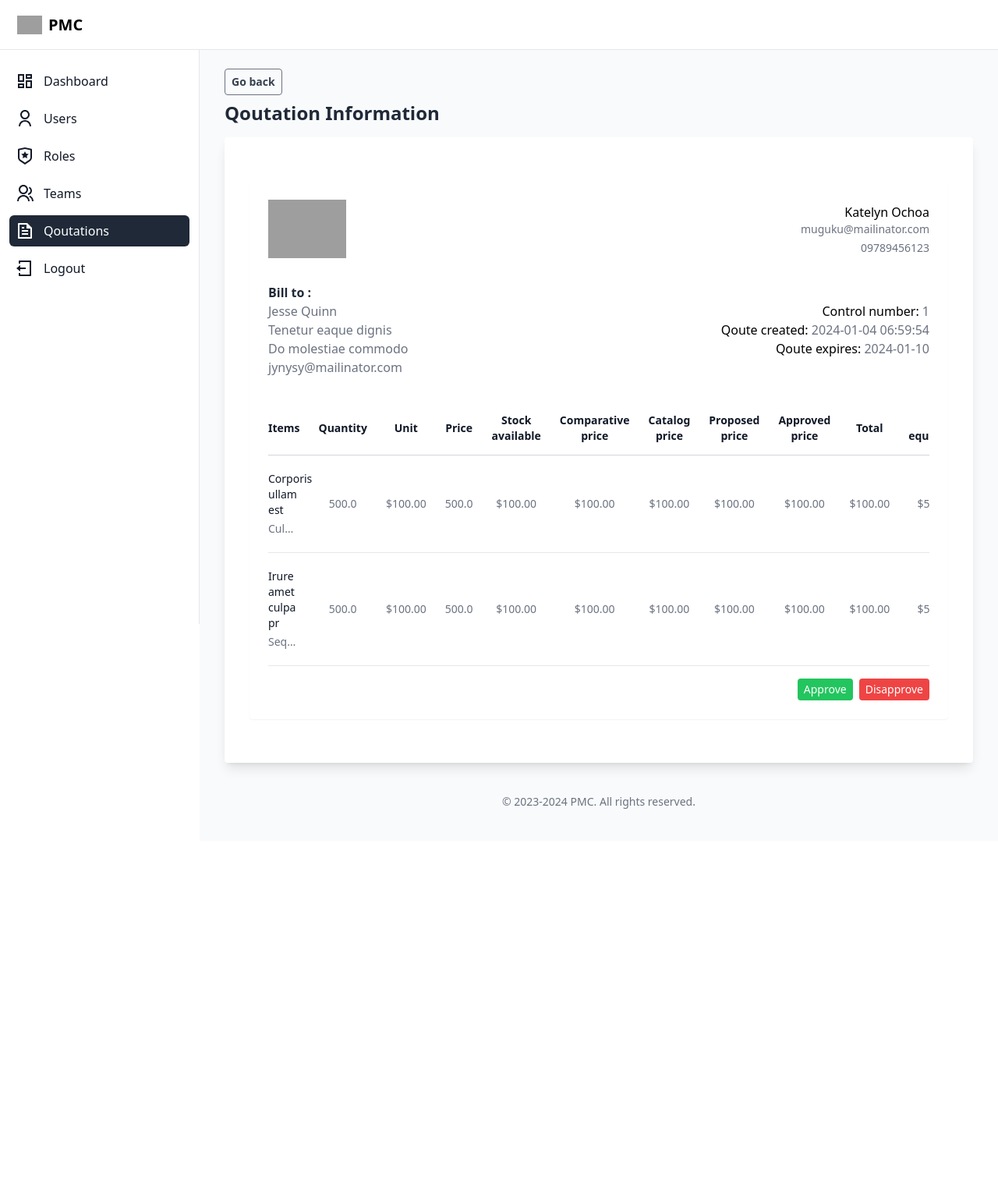
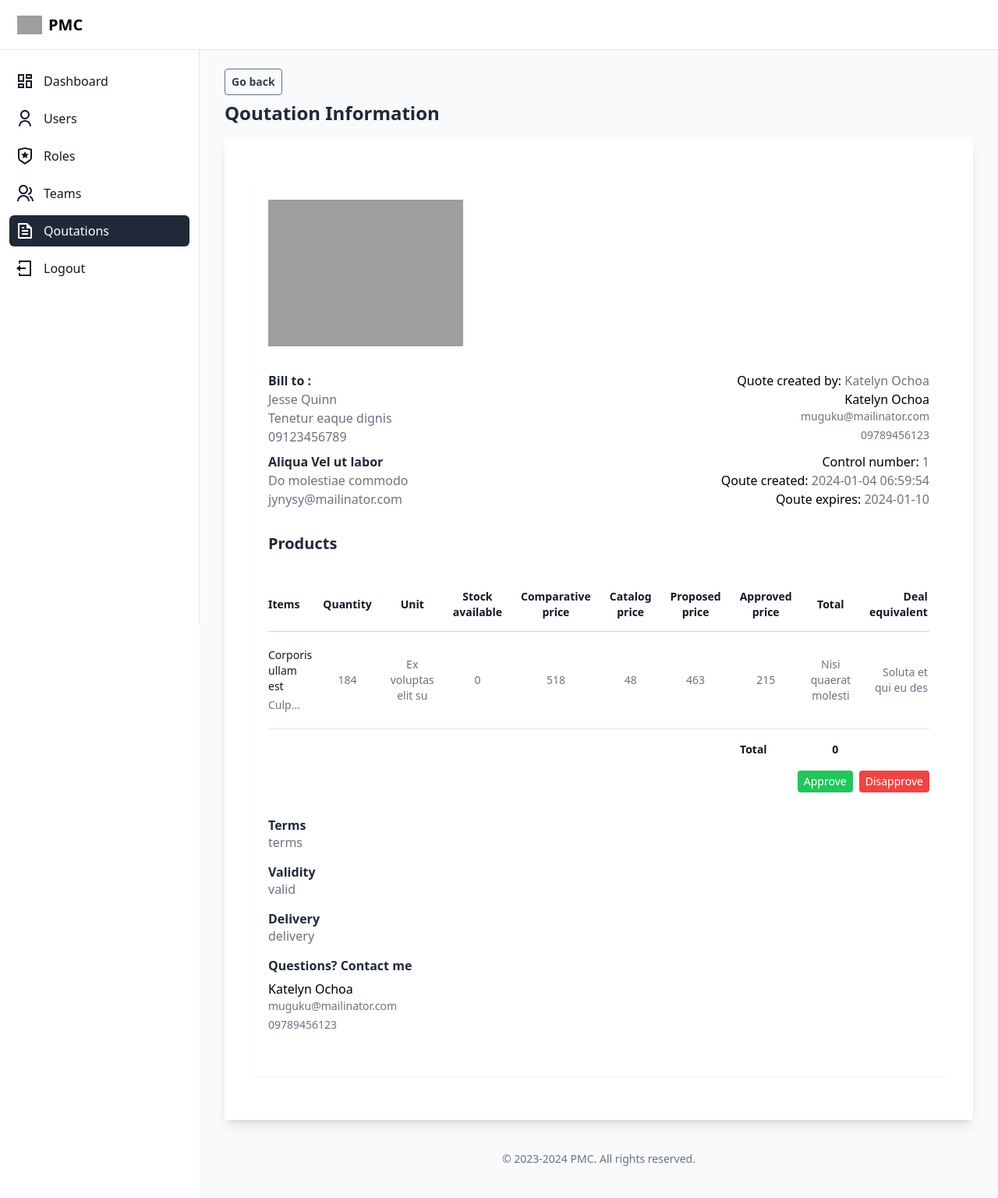
Before and after one commit to E-Jhay/employee_qoutation, a PHP site: page /qoutation/show?id=8 in a window 1280 px wide. Shown: the whole page at 78% size. Before the commit the page ends 1037 px from the top, so only its background shows below. Run offline with PHP 8.4, Linux system fonts and the light colour scheme; a user stored in the database is signed in; data comes from the database, SQL or seed files in the repository; some libraries are stand-ins or nearby versions; grey boxes are pictures that could not be loaded.

Commit message:
Modify qoutation show, Add footer and others

```diff
--- a/Http/controllers/qoutation/show.php
+++ b/Http/controllers/qoutation/show.php
@@ -3,11 +3,11 @@
 use Core\App;
 $db = App::resolve('Core\Database');
 
-$qoutation = $db->query("SELECT qoutation.*, customer.name as customer_name, customer.address as customer_address, customer.position as customer_position, customer.email as customer_email, user.name as created_by, user.email as sales_email, user.phone as sales_phone, qoutation_status.name as status_name FROM qoutation LEFT JOIN customer ON qoutation.customer_id = customer.id LEFT JOIN user ON qoutation.created_by = user.id LEFT JOIN qoutation_status ON qoutation.status = qoutation_status.id WHERE qoutation.id = :id", [
+$qoutation = $db->query("SELECT qoutation.*, customer.name as customer_name, customer.address as customer_address, customer.contact_person as customer_contact_person, customer.position as customer_position, customer.email as customer_email, user.name as created_by, user.email as sales_email, user.phone as sales_phone, qoutation_status.name as status_name FROM qoutation LEFT JOIN customer ON qoutation.customer_id = customer.id LEFT JOIN user ON qoutation.created_by = user.id LEFT JOIN qoutation_status ON qoutation.status = qoutation_status.id WHERE qoutation.id = :id", [
     'id' => $_GET['id']
 ])->find();
 
-$products = $db->query("SELECT * FROM product_qoutation WHERE qoutation_id = :id", [
+$products = $db->query("SELECT *, SUM(total) as grand_total FROM product_qoutation WHERE qoutation_id = :id", [
     'id' => $_GET['id']
 ])->get();
 
--- a/views/qoutation/show.view.php
+++ b/views/qoutation/show.view.php
@@ -20,13 +20,34 @@ use Core\Role;
             <div class="bg-white rounded shadow-lg p-4 px-2 md:p-8 mb-6">
                <div class="mx-auto p-6 bg-white rounded shadow-sm my-6" id="invoice">
 
-                  <div class="grid grid-cols-2 items-center">
+               <div class="grid grid-cols-2 items-center mb-8">
                   <div>
                      <!--  Company logo  -->
-                        <img src="https://upload.wikimedia.org/wikipedia/commons/d/d5/Tailwind_CSS_Logo.svg" alt="company-logo" height="100" width="100">
+                     <img src="https://pmc.ph/app/static/image/logo.png" alt="company-logo" height="150" width="250">
+                  </div>
+               </div>
+
+               <div class="flex justify-between gap-4 mt-2">
+                  <div class="">
+                     <p class="font-bold text-gray-800">
+                        Bill to :
+                     </p>
+                     <p class="text-gray-500">
+                        <?= $qoutation['customer_name'] ?>
+                        <br />
+                        <?= $qoutation['customer_address'] ?>
+                        <br />
+                        <?= $qoutation['tel_no'] ?>
+                     </p>
                   </div>
 
                   <div class="text-right">
+                     <p class="">
+                        Quote created by:
+                        <span class="text-gray-500">
+                           <?= $qoutation['created_by'] ?>
+                        </span>
+                     </p>
                      <p>
                         <?= $qoutation['created_by'] ?>
                      </p>
@@ -36,22 +57,13 @@ use Core\Role;
                      <p class="text-gray-500 text-sm mt-1">
                         <?= $qoutation['sales_phone'] ?>
                      </p>
-                        <!-- <p class="text-gray-500 text-sm mt-1">
-                           VAT: 8657671212
-                        </p> -->
                   </div>
                </div>
 
-                  <!-- Client info -->
-                  <div class="grid grid-cols-2 items-center mt-8">
-                     <div>
+               <div class="flex justify-between gap-4 mt-2">
+                  <div class="">
                      <p class="font-bold text-gray-800">
-                           Bill to :
-                        </p>
-                        <p class="text-gray-500">
-                           <?= $qoutation['customer_name'] ?>
-                           <br />
-                           <?= $qoutation['customer_address'] ?>
+                        <?= $qoutation['customer_contact_person'] ?>
                      </p>
                      <p class="text-gray-500">
                         <?= $qoutation['customer_position'] ?>
@@ -60,7 +72,6 @@ use Core\Role;
                         <?= $qoutation['customer_email'] ?>
                      </p>
                   </div>
-
                   <div class="text-right">
                      <p class="">
                         Control number:
@@ -80,6 +91,12 @@ use Core\Role;
                         </span>
                      </p>
                   </div>
+               </div>
+
+               <div class="mx-auto mt-8">
+                  <h2 class="font-semibold text-xl text-gray-800 dark:text-gray-200 leading-tight">
+                     Products
+                  </h2>
                </div>
 
                   <!-- Invoice Items -->
@@ -104,7 +121,6 @@ use Core\Role;
                               <th scope="col" class="py-3.5 pl-4 pr-3 text-left text-sm font-semibold text-gray-900 sm:pl-0">Items</th>
                               <th scope="col" class="hidden px-3 py-3.5 text-center text-sm font-semibold text-gray-900 sm:table-cell">Quantity</th>
                               <th scope="col" class="hidden px-3 py-3.5 text-center text-sm font-semibold text-gray-900 sm:table-cell">Unit</th>
-                              <th scope="col" class="hidden px-3 py-3.5 text-center text-sm font-semibold text-gray-900 sm:table-cell">Price</th>
                               <th scope="col" class="hidden px-3 py-3.5 text-center text-sm font-semibold text-gray-900 sm:table-cell">Stock available</th>
                               <th scope="col" class="hidden px-3 py-3.5 text-center text-sm font-semibold text-gray-900 sm:table-cell">Comparative price</th>
                               <th scope="col" class="hidden px-3 py-3.5 text-center text-sm font-semibold text-gray-900 sm:table-cell">Catalog price</th>
@@ -128,41 +144,40 @@ use Core\Role;
                                     <div class="font-medium text-gray-900"><?= $product['description'] ?></div>
                                     <div class="mt-1 truncate text-gray-500"><?= $product['code'] ?></div>
                                  </td>
-                                 <td class="hidden px-3 py-5 text-center text-sm text-gray-500 sm:table-cell">500.0</td>
-                                 <td class="hidden px-3 py-5 text-center text-sm text-gray-500 sm:table-cell">$100.00</td>
-                                 <td class="hidden px-3 py-5 text-center text-sm text-gray-500 sm:table-cell">500.0</td>
-                                 <td class="hidden px-3 py-5 text-center text-sm text-gray-500 sm:table-cell">$100.00</td>
-                                 <td class="hidden px-3 py-5 text-center text-sm text-gray-500 sm:table-cell">$100.00</td>
-                                 <td class="hidden px-3 py-5 text-center text-sm text-gray-500 sm:table-cell">$100.00</td>
-                                 <td class="hidden px-3 py-5 text-center text-sm text-gray-500 sm:table-cell">$100.00</td>
-                                 <td class="hidden px-3 py-5 text-center text-sm text-gray-500 sm:table-cell">$100.00</td>
-                                 <td class="hidden px-3 py-5 text-center text-sm text-gray-500 sm:table-cell">$100.00</td>
-                                 <td class="py-5 pl-3 pr-4 text-right text-sm text-gray-500 sm:pr-0">$5,000.00</td>
+                                 <td class="hidden px-3 py-5 text-center text-sm text-gray-500 sm:table-cell"><?= $product['quantity'] ?></td>
+                                 <td class="hidden px-3 py-5 text-center text-sm text-gray-500 sm:table-cell"><?= $product['unit'] ?></td>
+                                 <td class="hidden px-3 py-5 text-center text-sm text-gray-500 sm:table-cell"><?= $product['stock'] ?></td>
+                                 <td class="hidden px-3 py-5 text-center text-sm text-gray-500 sm:table-cell"><?= $product['comparative_price'] ?></td>
+                                 <td class="hidden px-3 py-5 text-center text-sm text-gray-500 sm:table-cell"><?= $product['catalog_price'] ?></td>
+                                 <td class="hidden px-3 py-5 text-center text-sm text-gray-500 sm:table-cell"><?= $product['proposed_price'] ?></td>
+                                 <td class="hidden px-3 py-5 text-center text-sm text-gray-500 sm:table-cell"><?= $product['approved_price'] ?></td>
+                                 <td class="hidden px-3 py-5 text-center text-sm text-gray-500 sm:table-cell"><?= $product['total'] ?></td>
+                                 <td class="py-5 pl-3 pr-4 text-right text-sm text-gray-500 sm:pr-0"><?= $product['deal_equivalent'] ?></td>
                               </tr>
                            <?php endforeach; ?>
                         </tbody>
-                        <!-- <tfoot>
-                           <tr>
-                           <th scope="row" colspan="3" class="hidden pl-4 pr-3 pt-6 text-right text-sm font-normal text-gray-500 sm:table-cell sm:pl-0">Subtotal</th>
+                        <tfoot>
+                           <!-- <tr>
+                           <th scope="row" colspan="8" class="hidden pl-4 pr-3 pt-6 text-right text-sm font-normal text-gray-500 sm:table-cell sm:pl-0">Subtotal</th>
                            <th scope="row" class="pl-6 pr-3 pt-6 text-left text-sm font-normal text-gray-500 sm:hidden">Subtotal</th>
-                           <td class="pl-3 pr-6 pt-6 text-right text-sm text-gray-500 sm:pr-0">$10,500.00</td>
+                           <td class="pl-3 pr-6 pt-6 text-center text-sm text-gray-500 sm:pr-0">$10,500.00</td>
                            </tr>
                            <tr>
-                           <th scope="row" colspan="3" class="hidden pl-4 pr-3 pt-4 text-right text-sm font-normal text-gray-500 sm:table-cell sm:pl-0">Tax</th>
+                           <th scope="row" colspan="8" class="hidden pl-4 pr-3 pt-4 text-right text-sm font-normal text-gray-500 sm:table-cell sm:pl-0">Tax</th>
                            <th scope="row" class="pl-6 pr-3 pt-4 text-left text-sm font-normal text-gray-500 sm:hidden">Tax</th>
-                           <td class="pl-3 pr-6 pt-4 text-right text-sm text-gray-500 sm:pr-0">$1,050.00</td>
+                           <td class="pl-3 pr-6 pt-4 text-center text-sm text-gray-500 sm:pr-0">$1,050.00</td>
                            </tr>
                            <tr>
-                           <th scope="row" colspan="3" class="hidden pl-4 pr-3 pt-4 text-right text-sm font-normal text-gray-500 sm:table-cell sm:pl-0">Discount</th>
+                           <th scope="row" colspan="8" class="hidden pl-4 pr-3 pt-4 text-right text-sm font-normal text-gray-500 sm:table-cell sm:pl-0">Discount</th>
                            <th scope="row" class="pl-6 pr-3 pt-4 text-left text-sm font-normal text-gray-500 sm:hidden">Discount</th>
-                           <td class="pl-3 pr-6 pt-4 text-right text-sm text-gray-500 sm:pr-0">- 10%</td>
+                           <td class="pl-3 pr-6 pt-4 text-center text-sm text-gray-500 sm:pr-0">- 10%</td>
+                           </tr> -->
+                           <tr>
+                           <th scope="row" colspan="8" class="hidden pl-4 sm:pr-11 pt-4 text-right text-sm font-semibold text-gray-900 sm:table-cell">Total</th>
+                           <th scope="row" class="pl-6 pr-3 pt-4 text-left text-sm font-semibold text-gray-900 sm:hidden">Total</th>
+                           <td class="pl-3 pr-4 pt-4 text-center text-sm font-semibold text-gray-900 sm:pr-0"><?= $product['grand_total'] ?></td>
                            </tr>
-                           <tr>
-                           <th scope="row" colspan="3" class="hidden pl-4 pr-3 pt-4 text-right text-sm font-semibold text-gray-900 sm:table-cell sm:pl-0">Total</th>
-                           <th scope="row" class="pl-6 pr-3 pt-4 text-left text-sm font-semibold text-gray-900 sm:hidden">Total</th>
-                           <td class="pl-3 pr-4 pt-4 text-right text-sm font-semibold text-gray-900 sm:pr-0">$11,550.00</td>
-                           </tr>
-                        </tfoot> -->
+                        </tfoot>
                      </table>
                   </div>
 
@@ -184,6 +199,47 @@ use Core\Role;
                      <!-- <button title="Create" href="/qoutation/create" class="bg-green-500 hover:bg-green-700 text-white py-1 px-2 rounded text-sm"><i class="ri-add-line"></i></button> -->
                   </div>
                   <?php endif; ?>
+
+                  <div class="my-8">
+                     <div class="my-4">
+                        <h2 class="font-semibold text-gray-800 dark:text-gray-200 leading-tight">
+                           Terms
+                        </h2>
+                        <p class="text-gray-500">
+                           <?= $qoutation['terms'] ?>
+                        </p>
+                     </div>
+                     <div class="my-4">
+                        <h2 class="font-semibold text-gray-800 dark:text-gray-200 leading-tight">
+                           Validity
+                        </h2>
+                        <p class="text-gray-500">
+                           <?= $qoutation['validity'] ?>
+                        </p>
+                     </div>
+                     <div class="my-4">
+                        <h2 class="font-semibold text-gray-800 dark:text-gray-200 leading-tight">
+                           Delivery
+                        </h2>
+                        <p class="text-gray-500">
+                           <?= $qoutation['delivery'] ?>
+                        </p>
+                     </div>
+                     <div class="my-4">
+                        <h2 class="mb-2 font-semibold text-gray-800 dark:text-gray-200 leading-tight">
+                           Questions? Contact me
+                        </h2>
+                        <p class="">
+                           <?= $qoutation['created_by'] ?>
+                        </p>
+                        <p class="text-gray-500 text-sm">
+                           <?= $qoutation['sales_email'] ?>
+                        </p>
+                        <p class="text-gray-500 text-sm mt-1">
+                           <?= $qoutation['sales_phone'] ?>
+                        </p>
+                     </div>
+                  </div>
 
                   </div>
                </div>
```
Lines whose indentation alone changed are shown as unchanged.
